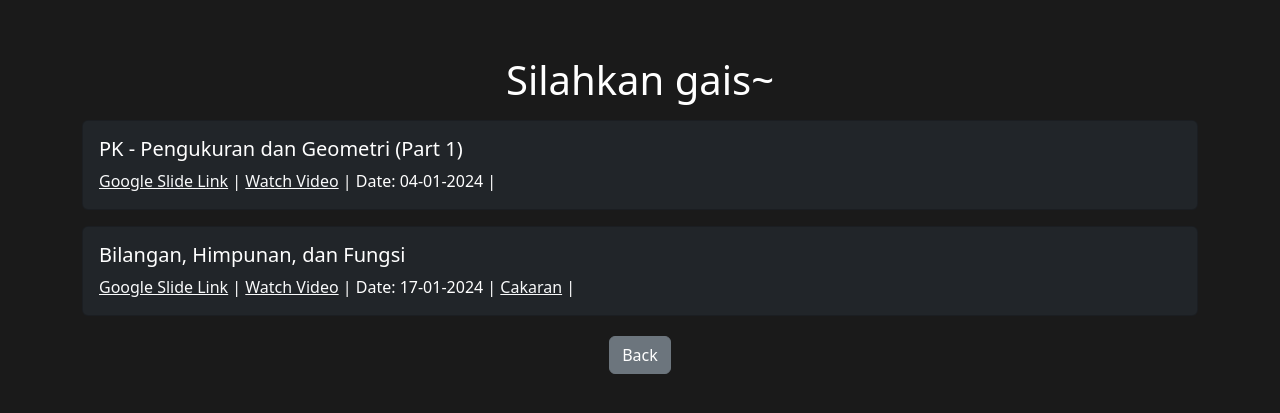
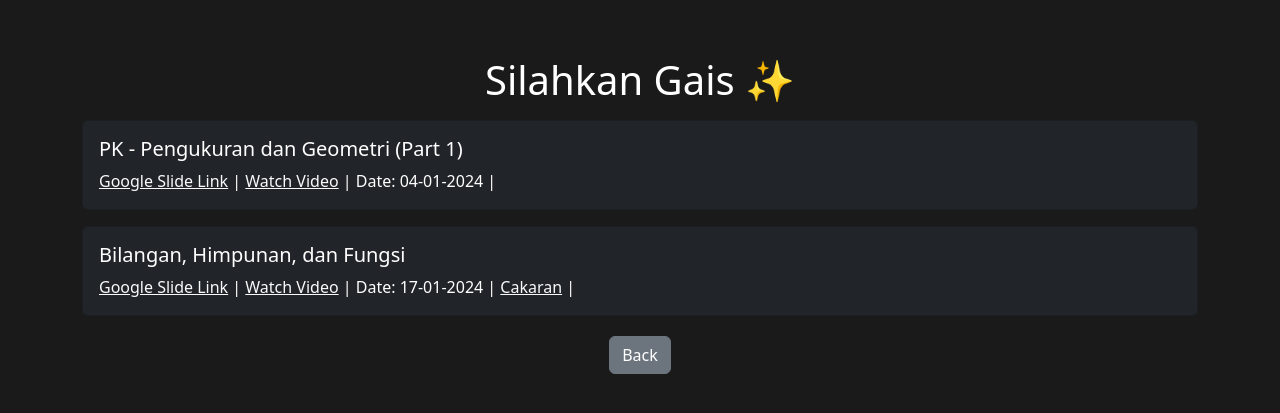
Before and after one commit to KronosDP/UTBK-Stuffs, a plain HTML site: page Slides/slides.html in a window 1280 px wide. Shown: the part 185-598 px from the top of the page. Drawn offline with nearby package versions, Linux system fonts and the light colour scheme.

Commit message:
Update greeting message in slides.html

```diff
--- a/Slides/slides.html
+++ b/Slides/slides.html
@@ -11,7 +11,7 @@
     />
   </head>
   <body style="background-color: #1a1a1a; color: #fff; padding: 3rem">
-    <h1 class="mb-3">Silahkan gais~</h1>
+    <h1 class="mb-3">Silahkan Gais ✨</h1>
 
     <div class="container">
       <div class="card bg-dark text-white mb-3">
@@ -28,7 +28,6 @@
               >Watch Video</a
             >
             | Date: 04-01-2024 |
-
           </p>
         </div>
       </div>
```
